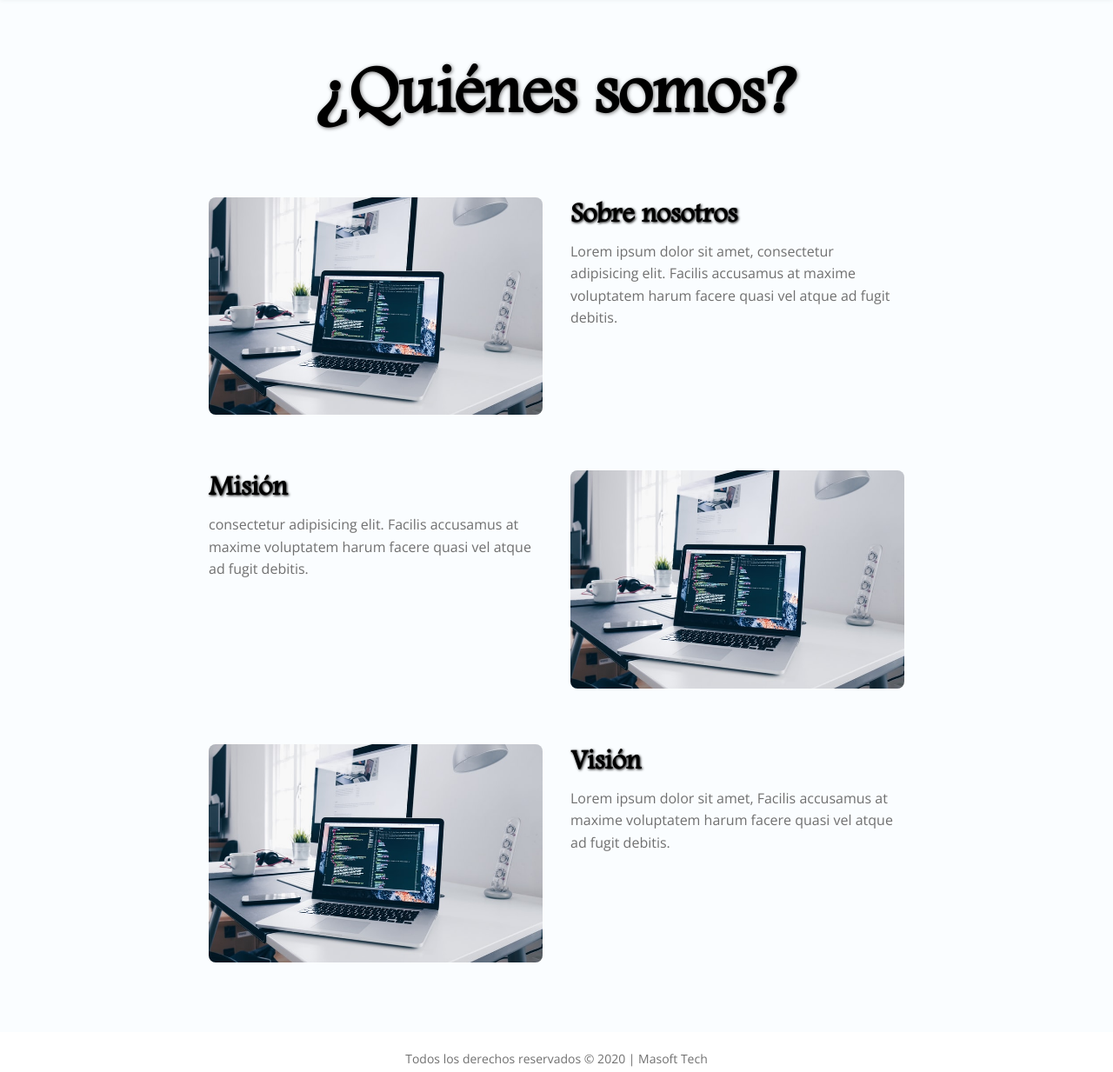
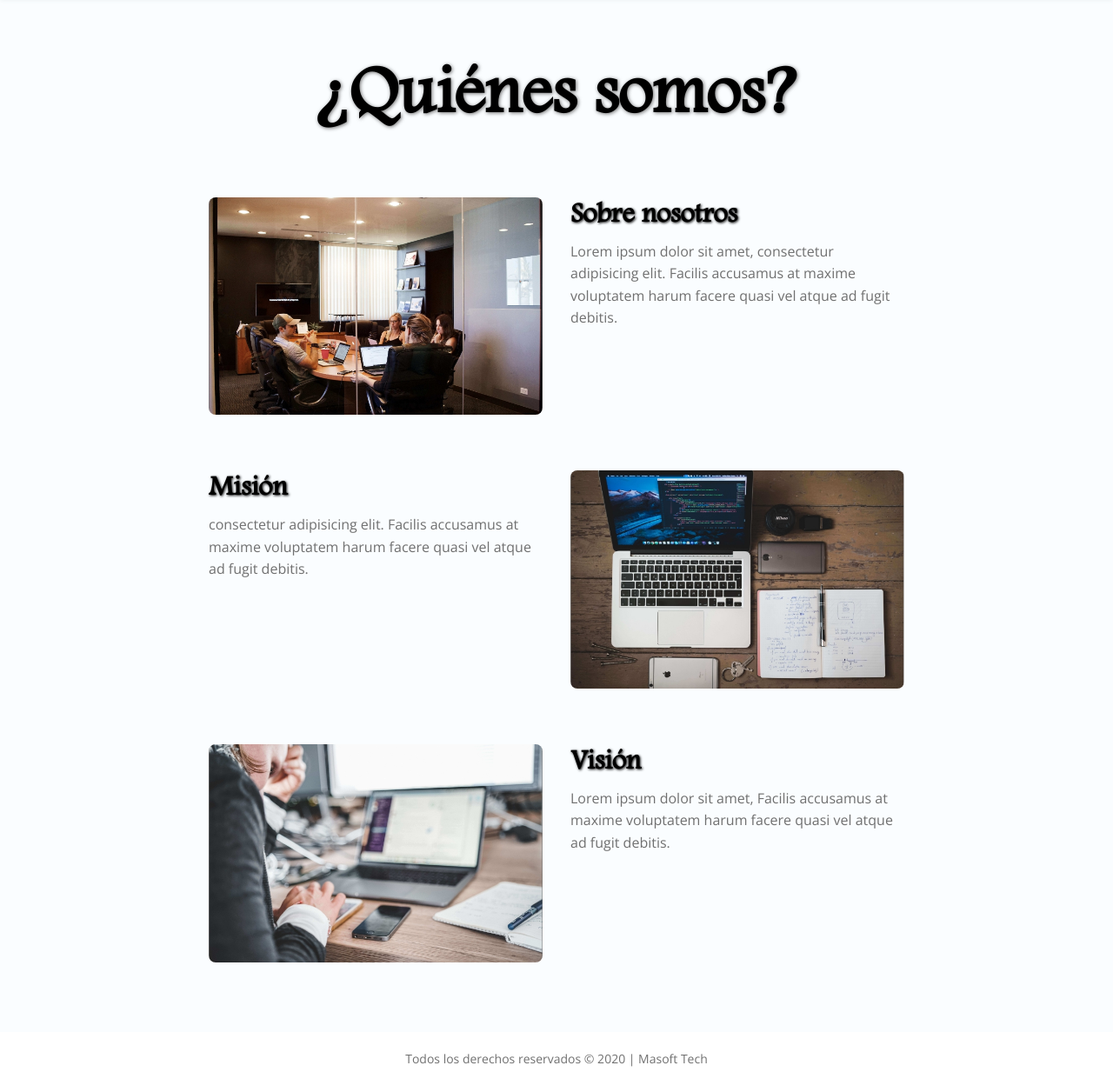
Before and after one commit to manuel-1994/MAsoft, a plain HTML site: page sobre-nosotros.html in a window 1280 px wide. Shown: the part 67-1300 px from the top of the page at 87% size. Drawn offline with nearby package versions, Linux system fonts and the light colour scheme; some icons are missing.

Commit message:
Se agregaron las imagenes comprimidas para el seo

```diff
--- a/sobre-nosotros.html
+++ b/sobre-nosotros.html
@@ -43,7 +43,7 @@
         <div class="content-wrapper">
           <article class="about-item">
             <div class="image-container">
-              <img src="/image/bannerp.jpg" alt="sobre nosotros" />
+              <img src="/image/sobrenosotrs.jpg" alt="sobre nosotros" />
             </div>
 
             <div>
@@ -58,7 +58,7 @@
 
           <article class="about-item">
             <div class="image-container">
-              <img src="/image/bannerp.jpg" alt="misión" />
+              <img src="/image/Imagemision.jpg" alt="misión" />
             </div>
             <div>
               <h2>Misión</h2>
@@ -71,7 +71,7 @@
 
           <article class="about-item">
             <div class="image-container">
-              <img src="/image/bannerp.jpg" alt="visión" />
+              <img src="/image/vision.jpg" alt="visión" />
             </div>
             <div>
               <h2>Visión</h2>
```
